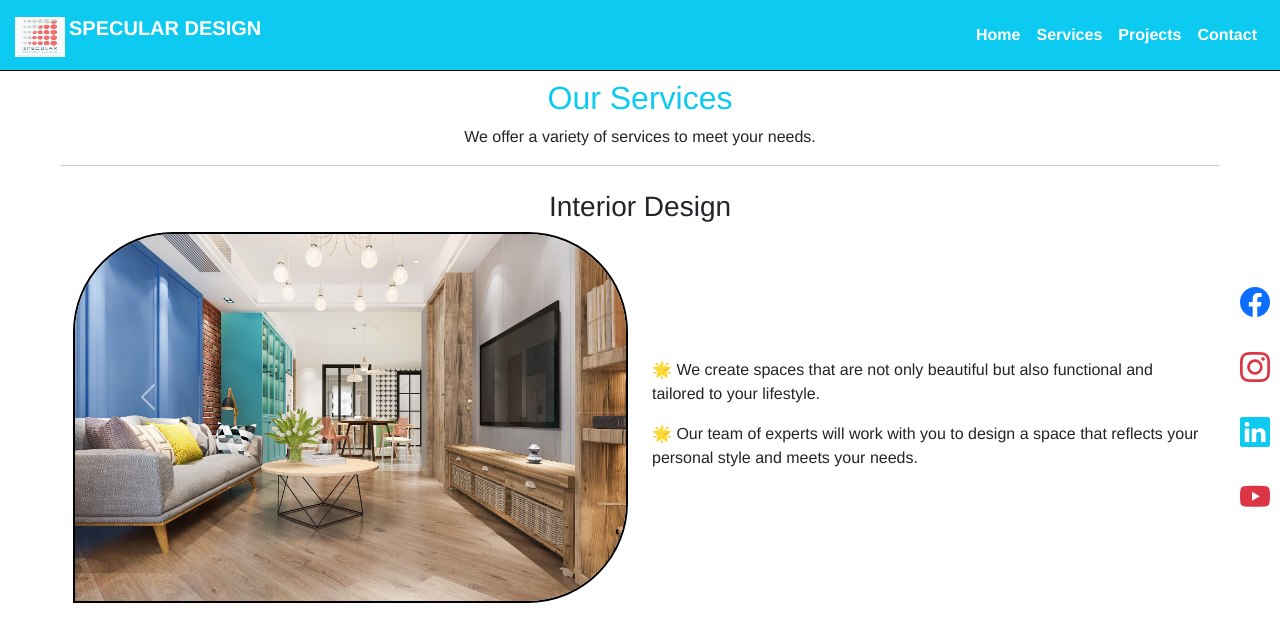
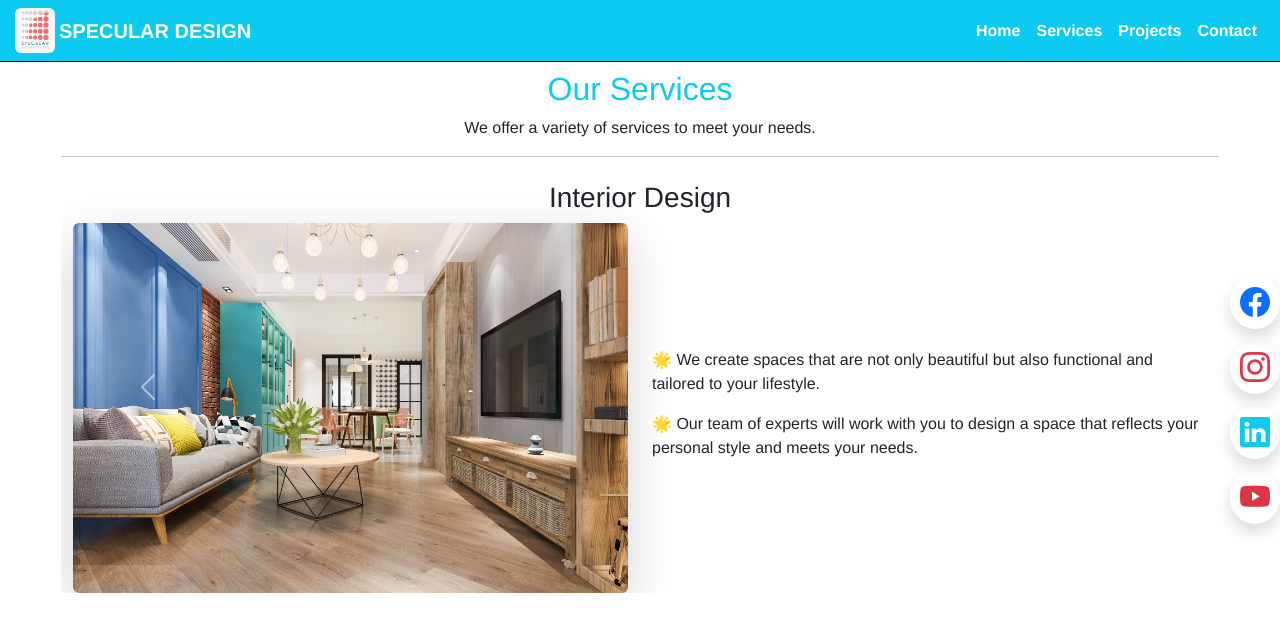
Before and after one commit to pravinsathishprabu/Specular-Designs, a React (Vite) app: page /Specular-Designs/services in a window 1280 px wide. Shown: the top 642 px of the page. Built offline with nearby package versions, Linux system fonts and the light colour scheme.

Commit message:
changes-31st-1

```diff
--- a/src/Pages/home.jsx
+++ b/src/Pages/home.jsx
@@ -10,7 +10,7 @@ function Home() {
           <img
             src={logo}
             alt="Welcome"
-            className="img-fluid col-md-9 bg-dark"
+            className="img-fluid col-md-9 shadow-lg"
             style={{ borderRadius: '10px', maxWidth: '100%' }}
           />
         </div>
@@ -41,16 +41,16 @@ function Home() {
           </div>
           <div className="social-icons">
             <a href="https://facebook.com" target="_blank" rel="noopener noreferrer">
-              <i className="bi bi-facebook"></i>
+              <i className="bi bi-facebook shadow"></i>
             </a>
             <a href="https://www.instagram.com/specular_design_studio/?utm_source=qr&igsh=NXF1M3l4dXVxdWly#" target="_blank" rel="noopener noreferrer">
-              <i className="bi bi-instagram text-danger" />
+              <i className="bi bi-instagram shadow text-danger" />
             </a>
             <a href="https://www.linkedin.com/in/karthi-selvam-44029a20a/" target="_blank" rel="noopener noreferrer">
-              <i className="bi bi-linkedin text-info" />
+              <i className="bi bi-linkedin shadow text-info" />
             </a>
             <a href="https://www.youtube.com/@SpecularDesignStudio" target="_blank" rel="noopener noreferrer">
-              <i className="bi bi-youtube text-danger" />
+              <i className="bi bi-youtube shadow text-danger" />
             </a>
           </div>
         </div>
--- a/src/Pages/nav.jsx
+++ b/src/Pages/nav.jsx
@@ -6,8 +6,8 @@ const Navbar = () => {
   return (
     <nav className="navbar navbar-expand-lg bg-info">
       <div className="container-fluid">
+        <img src={logo} alt="Logo" width="40" height="45" className="rounded bg-light d-inline-block align-text-top" />
         <a className="navbar-brand" href="#">
-          <img src={logo} alt="Logo" width="50" height="40" className="bg-light d-inline-block align-text-top" />
           <b className="text-white p-1">SPECULAR DESIGN</b>
         </a>
         <button
@@ -24,10 +24,10 @@ const Navbar = () => {
         <div className="collapse navbar-collapse" id="navbarNav">
           <div className="navbar-nav ms-auto">
             {/* Navigation Links */}
-            <Link to="/" className="nav-link text-white"><b>Home</b></Link>
-            <Link to="/services" className="nav-link text-white"><b>Services</b></Link>
-            <Link to="/projects" className="nav-link text-white"><b>Projects</b></Link>
-            <Link to="/contacts" className="nav-link text-white"><b>Contact</b></Link>
+            <Link to="/" className="nav-link text-white"><b><i class="bi bi-house-fill"/><span> Home</span></b></Link>
+            <Link to="/services" className="nav-link text-white"><b><i class="bi bi-briefcase-fill"/><span> Services</span></b></Link>
+            <Link to="/projects" className="nav-link text-white"><b><i class="bi bi-card-image"/><span> Projects</span></b></Link>
+            <Link to="/contacts" className="nav-link text-white"><b><i class="bi bi-envelope-fill"/><span>Contact</span></b></Link>
           </div>
         </div>
       </div>
--- a/src/Pages/services.jsx
+++ b/src/Pages/services.jsx
@@ -22,7 +22,7 @@ const Services = () => {
             <div className="row d-flex justify-content-center align-items-center">
               <h3 className='text-center'>Interior Design</h3>
               <div className="col-md-6">
-                <img src={img1} className="service-img-l d-block w-100" alt="Interior Service" />
+                <img src={img1} className="rounded shadow-lg d-block w-100" alt="Interior Service" />
               </div>
               <div className="col-md-6 text-start mt-2">
                 <p>🌟 We create spaces that are not only beautiful but also functional and tailored to your lifestyle.</p>
@@ -39,7 +39,7 @@ const Services = () => {
                 <p>🌟 Our team will work with you to create an exterior that enhances the beauty of your property and stands the test of time.</p>
               </div>
               <div className="col-md-6">
-                <img src={img2} className="service-img-r d-block w-100" alt="Exterior Service" />
+                <img src={img2} className="rounded shadow-lg d-block w-100" alt="Exterior Service" />
               </div>
             </div>
           </div>
@@ -48,7 +48,7 @@ const Services = () => {
             <div className="row d-flex justify-content-center align-items-center">
               <h3 className='text-center'>Architecture Design</h3>
               <div className="col-md-6">
-                <img src={img3} className="service-img-l d-block w-100" alt="Architecture Design" />
+                <img src={img3} className="rounded shadow-lg d-block w-100" alt="Architecture Design" />
               </div>
               <div className="col-md-6 text-start mt-2">
                 <p>🌟 We provide architectural services that blend aesthetics with functionality.</p>
@@ -65,7 +65,7 @@ const Services = () => {
                 <p>🌟 Our team will work with you to create an exterior that enhances the beauty of your property and stands the test of time.</p>
               </div>
               <div className="col-md-6">
-                <img src={img4} className="service-img-r d-block w-100" alt="Urban Planning Service" />
+                <img src={img4} className="rounded shadow-lg d-block w-100" alt="Urban Planning Service" />
               </div>
             </div>
           </div>
@@ -92,16 +92,16 @@ const Services = () => {
       </div>
       <div className="social-icons">
         <a href="https://facebook.com" target="_blank" rel="noopener noreferrer">
-          <i className="bi bi-facebook"></i>
+          <i className="bi bi-facebook shadow"></i>
         </a>
         <a href="https://www.instagram.com/specular_design_studio/?utm_source=qr&igsh=NXF1M3l4dXVxdWly#" target="_blank" rel="noopener noreferrer">
-          <i className="bi bi-instagram text-danger" />
+          <i className="bi bi-instagram text-danger shadow" />
         </a>
         <a href="https://www.linkedin.com/in/karthi-selvam-44029a20a/" target="_blank" rel="noopener noreferrer">
-          <i className="bi bi-linkedin text-info" />
+          <i className="bi bi-linkedin text-info shadow" />
         </a>
         <a href="https://www.youtube.com/@SpecularDesignStudio" target="_blank" rel="noopener noreferrer">
-          <i className="bi bi-youtube text-danger" />
+          <i className="bi bi-youtube text-danger shadow" />
         </a>
       </div>
       </div>
--- a/src/Pages/works.jsx
+++ b/src/Pages/works.jsx
@@ -31,7 +31,7 @@ const Work = () => {
                 ))}
               </div>
               <button
-                className="carousel-control-prev btn btn-primary"
+                className="carousel-control-prev"
                 type="button"
                 data-bs-target="#carouselExample"
                 data-bs-slide="prev"
@@ -65,10 +65,10 @@ const Work = () => {
                 allow="accelerometer; autoplay; clipboard-write; encrypted-media; gyroscope; picture-in-picture; web-share"
                 referrerPolicy="strict-origin-when-cross-origin"
                 allowFullScreen
-              ></iframe>
+              className='shadow-lg'></iframe>
             </center>
             <br />
-            <table className="table table-info table-striped">
+            <table className="table rounded shadow-lg table-striped">
               <thead>
                 <tr>
                   <th>Location</th>
@@ -88,16 +88,16 @@ const Work = () => {
         </div>
         <div className="social-icons">
         <a href="https://facebook.com" target="_blank" rel="noopener noreferrer">
-          <i className="bi bi-facebook"></i>
+          <i className="bi bi-facebook shadow"></i>
         </a>
         <a href="https://www.instagram.com/specular_design_studio/?utm_source=qr&igsh=NXF1M3l4dXVxdWly#" target="_blank" rel="noopener noreferrer">
-          <i className="bi bi-instagram text-danger" />
+          <i className="bi bi-instagram shadow text-danger" />
         </a>
         <a href="https://www.linkedin.com/in/karthi-selvam-44029a20a/" target="_blank" rel="noopener noreferrer">
-          <i className="bi bi-linkedin text-info" />
+          <i className="bi bi-linkedin shadow text-info" />
         </a>
         <a href="https://www.youtube.com/@SpecularDesignStudio" target="_blank" rel="noopener noreferrer">
-          <i className="bi bi-youtube text-danger" />
+          <i className="bi bi-youtube shadow text-danger" />
         </a>
       </div>
       </div>
--- a/src/index.css
+++ b/src/index.css
@@ -148,20 +148,24 @@ body {
   background-color: lightgrey;
   font-size: 25px;
 }
-
 .home_logo {
   height: 60vh; /* Adjusted height for smaller screens */
   width: 60vh; /* Adjusted width for smaller screens */
 }
-
 .navbar {
   font-size: 14px; /* Reduce font size for navbar links */
   padding: 10px; /* Add padding for better spacing */
 }
-
 .navbar-brand {
     font-size: 16px; /* Adjust brand font size */
 }
+.nav-link {
+  text-align: center;
+}
+.nav-link i {
+ display: inline !important;
+}
+
 
   .typing-container h4 {
     font-size: 1rem; /* Reduce font size for typing effect */
@@ -254,22 +258,19 @@ body {
   background-color: lightgrey;
   font-size: 35px;
 }
-.service-img-l{
-  border-top-left-radius: 100px;
-  border-bottom-right-radius: 100px;
-  border-top-right-radius: 100px;
-  border:2px solid black;
-}
-.service-img-r{
-  border-top-right-radius: 100px;
-  border-bottom-left-radius: 100px;
-  border-top-left-radius: 100px;
-  border:2px solid black;
-}
 .box{
   padding: 20px;
 }
-form{
-  border-radius: 10px;
-  border:1px solid black;
+.nav-link:hover {
+   background-color:  #138496;
+   color: white;
+   border-radius: 5px;
 }
+.nav-link i {
+    display: none;
+    transition: opacity 0.5s ease;
+    margin-right: 5px;
+}
+.nav-link:hover i {
+    display: inline;
+}
```
Also changed, not shown: src/Pages/contacts.jsx (+7 -9 lines). Lines whose indentation alone changed are shown as unchanged.
